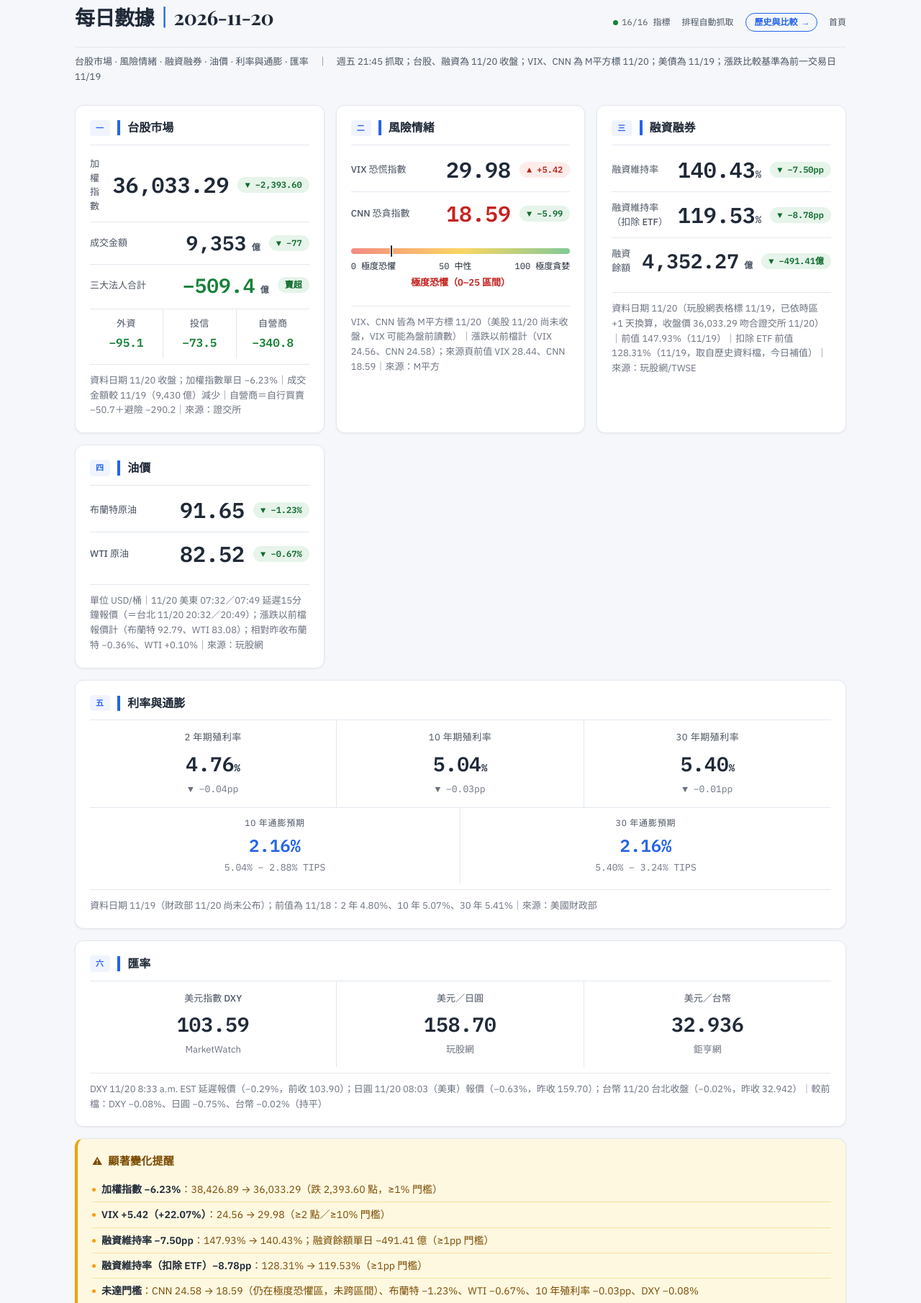
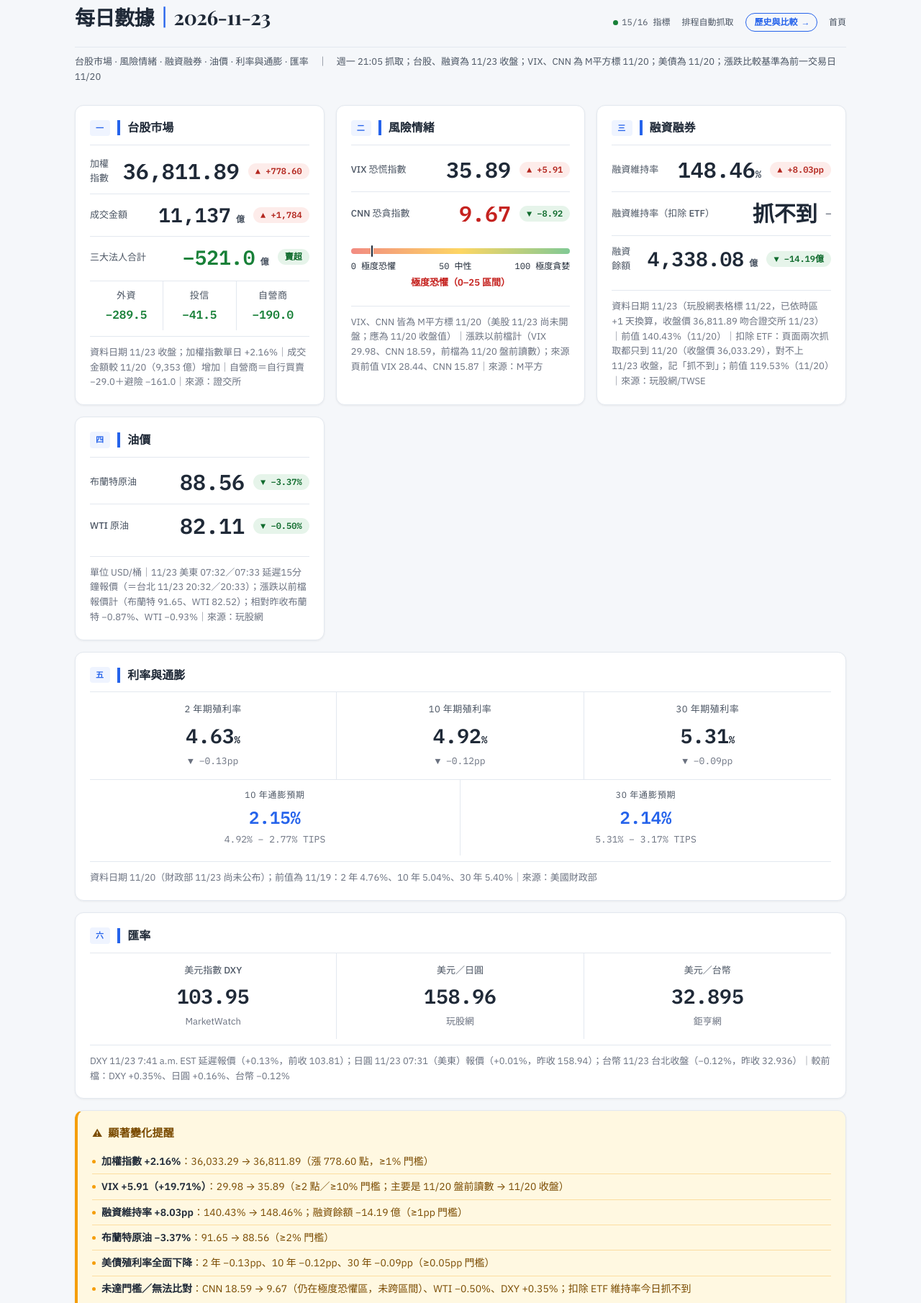
Before and after one commit to LiaoPeiTing/patty-daily-dashboard, a plain HTML site: page macro-dashboard.html in a window 1280 px wide. Shown: the part 29-1840 px from the top of the page at 72% size. Drawn offline with nearby package versions, Linux system fonts and the light colour scheme.

Commit message:
update: 2026-11-23 macro dashboard

```diff
--- a/data/history.csv
+++ b/data/history.csv
@@ -39,3 +39,4 @@
 2026-11-18,40194.91,10752,-641.5,-765.6,166.1,-42,24.56,24.61,156.24,136.69,5080.27,91.43,82.01,4.8,5.07,5.41,2.19,2.16,103.79,159.42,33
 2026-11-19,38426.89,9430,-432.3,-243.1,43.9,-233,24.56,24.58,147.93,128.31,4843.68,92.79,83.08,4.8,5.07,5.41,2.19,2.16,103.67,159.9,32.942
 2026-11-20,36033.29,9353,-509.4,-95.1,-73.5,-340.8,29.98,18.59,140.43,119.53,4352.27,91.65,82.52,4.76,5.04,5.4,2.16,2.16,103.59,158.7,32.936
+2026-11-23,36811.89,11137,-521,-289.5,-41.5,-190,35.89,9.67,148.46,,4338.08,88.56,82.11,4.63,4.92,5.31,2.15,2.14,103.95,158.96,32.895
--- a/data/history.json
+++ b/data/history.json
@@ -40,5 +40,6 @@
 {"date": "2026-11-17", "taiex": 40092.11, "turnover": 10129, "inst_total": -576.1, "foreign": -380.9, "trust": -38.2, "dealer": -157, "vix": 22.88, "cnn": 30.96, "margin_ratio": 153.74, "margin_balance": 5087.21, "brent": 92.82, "wti": 84.82, "y2": 4.83, "y10": 5.12, "y30": 5.46, "be10": 2.2, "be30": 2.16, "dxy": 103.59, "usdjpy": 159.29, "usdtwd": 32.85, "margin_ratio_ex_etf": 134.24, "tw_date": "2026-11-17", "tw_date_src": "verified"},
 {"date": "2026-11-19", "taiex": 40194.91, "turnover": 10752, "inst_total": -641.5, "foreign": -765.6, "trust": 166.1, "dealer": -42, "vix": 24.56, "cnn": 24.61, "margin_ratio": 156.24, "margin_balance": 5080.27, "brent": 91.43, "wti": 82.01, "y2": 4.8, "y10": 5.07, "y30": 5.41, "be10": 2.19, "be30": 2.16, "dxy": 103.79, "usdjpy": 159.42, "usdtwd": 33, "margin_ratio_ex_etf": 136.69, "tw_date": "2026-11-18", "tw_date_src": "verified"},
 {"date": "2026-11-19", "taiex": 38426.89, "turnover": 9430, "inst_total": -432.3, "foreign": -243.1, "trust": 43.9, "dealer": -233, "vix": 24.56, "cnn": 24.58, "margin_ratio": 147.93, "margin_balance": 4843.68, "brent": 92.79, "wti": 83.08, "y2": 4.8, "y10": 5.07, "y30": 5.41, "be10": 2.19, "be30": 2.16, "dxy": 103.67, "usdjpy": 159.9, "usdtwd": 32.942, "margin_ratio_ex_etf": 128.31, "tw_date": "2026-11-19", "tw_date_src": "verified"},
-{"date": "2026-11-20", "taiex": 36033.29, "turnover": 9353, "inst_total": -509.4, "foreign": -95.1, "trust": -73.5, "dealer": -340.8, "vix": 29.98, "cnn": 18.59, "margin_ratio": 140.43, "margin_balance": 4352.27, "brent": 91.65, "wti": 82.52, "y2": 4.76, "y10": 5.04, "y30": 5.4, "be10": 2.16, "be30": 2.16, "dxy": 103.59, "usdjpy": 158.7, "usdtwd": 32.936, "margin_ratio_ex_etf": 119.53, "tw_date": "2026-11-20", "tw_date_src": "verified"}
+{"date": "2026-11-20", "taiex": 36033.29, "turnover": 9353, "inst_total": -509.4, "foreign": -95.1, "trust": -73.5, "dealer": -340.8, "vix": 29.98, "cnn": 18.59, "margin_ratio": 140.43, "margin_balance": 4352.27, "brent": 91.65, "wti": 82.52, "y2": 4.76, "y10": 5.04, "y30": 5.4, "be10": 2.16, "be30": 2.16, "dxy": 103.59, "usdjpy": 158.7, "usdtwd": 32.936, "margin_ratio_ex_etf": 119.53, "tw_date": "2026-11-20", "tw_date_src": "verified"},
+{"date": "2026-11-23", "taiex": 36811.89, "turnover": 11137, "inst_total": -521, "foreign": -289.5, "trust": -41.5, "dealer": -190, "vix": 35.89, "cnn": 9.67, "margin_ratio": 148.46, "margin_balance": 4338.08, "brent": 88.56, "wti": 82.11, "y2": 4.63, "y10": 4.92, "y30": 5.31, "be10": 2.15, "be30": 2.14, "dxy": 103.95, "usdjpy": 158.96, "usdtwd": 32.895, "margin_ratio_ex_etf": null, "tw_date": "2026-11-23", "tw_date_src": "verified"}
 ]
--- a/macro-dashboard.html
+++ b/macro-dashboard.html
@@ -528,89 +528,89 @@ body {
 
 <div class="dashboard">
   <div class="header">
-    <h1>每日數據<span>｜</span>2026-11-20</h1>
+    <h1>每日數據<span>｜</span>2026-11-23</h1>
     <div class="header-meta">
-      <span><span class="status-dot"></span>16/16 指標</span>
+      <span><span class="status-dot"></span>15/16 指標</span>
       <span>排程自動抓取</span>
       <a href="history.html" style="color:var(--accent);font-weight:600;text-decoration:none;border:1px solid var(--accent);border-radius:999px;padding:3px 12px">歷史與比較 →</a>
       <a href="index.html" style="color:var(--text-sub);text-decoration:none">首頁</a>
     </div>
   </div>
-  <p class="subtitle">台股市場 · 風險情緒 · 融資融券 · 油價 · 利率與通膨 · 匯率　｜　週五 21:45 抓取；台股、融資為 11/20 收盤；VIX、CNN 為 M平方標 11/20；美債為 11/19；漲跌比較基準為前一交易日 11/19</p>
+  <p class="subtitle">台股市場 · 風險情緒 · 融資融券 · 油價 · 利率與通膨 · 匯率　｜　週一 21:05 抓取；台股、融資為 11/23 收盤；VIX、CNN 為 M平方標 11/20；美債為 11/20；漲跌比較基準為前一交易日 11/20</p>
 
   <div class="grid">
 
     <div class="card">
       <div class="card-header"><span class="section-tag">一</span><span class="card-title">台股市場</span></div>
       <div class="card-body">
-        <div class="indicator"><span class="ind-label">加權指數</span><span class="ind-value large">36,033.29</span><span class="ind-change down">▼ −2,393.60</span></div>
-        <div class="indicator"><span class="ind-label">成交金額</span><span class="ind-value">9,353<span style="font-size:12px;color:var(--text-sub)"> 億</span></span><span class="ind-change down">▼ −77</span></div>
-        <div class="indicator"><span class="ind-label">三大法人合計</span><span class="ind-value" style="color:var(--down)">−509.4<span style="font-size:12px;color:var(--text-sub)"> 億</span></span><span class="ind-change down">賣超</span></div>
+        <div class="indicator"><span class="ind-label">加權指數</span><span class="ind-value large">36,811.89</span><span class="ind-change up">▲ +778.60</span></div>
+        <div class="indicator"><span class="ind-label">成交金額</span><span class="ind-value">11,137<span style="font-size:12px;color:var(--text-sub)"> 億</span></span><span class="ind-change up">▲ +1,784</span></div>
+        <div class="indicator"><span class="ind-label">三大法人合計</span><span class="ind-value" style="color:var(--down)">−521.0<span style="font-size:12px;color:var(--text-sub)"> 億</span></span><span class="ind-change down">賣超</span></div>
       </div>
       <div class="inst-breakdown">
-        <div class="inst-item"><div class="inst-name">外資</div><div class="inst-val neg">−95.1</div></div>
-        <div class="inst-item"><div class="inst-name">投信</div><div class="inst-val neg">−73.5</div></div>
-        <div class="inst-item"><div class="inst-name">自營商</div><div class="inst-val neg">−340.8</div></div>
+        <div class="inst-item"><div class="inst-name">外資</div><div class="inst-val neg">−289.5</div></div>
+        <div class="inst-item"><div class="inst-name">投信</div><div class="inst-val neg">−41.5</div></div>
+        <div class="inst-item"><div class="inst-name">自營商</div><div class="inst-val neg">−190.0</div></div>
       </div>
-      <div class="margin-note">資料日期 11/20 收盤；加權指數單日 −6.23%｜成交金額較 11/19（9,430 億）減少｜自營商＝自行買賣 −50.7＋避險 −290.2｜來源：證交所</div>
+      <div class="margin-note">資料日期 11/23 收盤；加權指數單日 +2.16%｜成交金額較 11/20（9,353 億）增加｜自營商＝自行買賣 −29.0＋避險 −161.0｜來源：證交所</div>
     </div>
 
     <div class="card">
       <div class="card-header"><span class="section-tag">二</span><span class="card-title">風險情緒</span></div>
       <div class="card-body">
-        <div class="indicator"><span class="ind-label">VIX 恐慌指數</span><span class="ind-value large">29.98</span><span class="ind-change up">▲ +5.42</span></div>
-        <div class="indicator" style="border-top: 1px solid var(--border);"><span class="ind-label">CNN 恐貪指數</span><span class="ind-value large" style="color:var(--fear)">18.59</span><span class="ind-change down">▼ −5.99</span></div>
+        <div class="indicator"><span class="ind-label">VIX 恐慌指數</span><span class="ind-value large">35.89</span><span class="ind-change up">▲ +5.91</span></div>
+        <div class="indicator" style="border-top: 1px solid var(--border);"><span class="ind-label">CNN 恐貪指數</span><span class="ind-value large" style="color:var(--fear)">9.67</span><span class="ind-change down">▼ −8.92</span></div>
       </div>
       <div class="gauge-container">
-        <div class="gauge-bar"><div class="gauge-marker" style="left: 18.59%"></div></div>
+        <div class="gauge-bar"><div class="gauge-marker" style="left: 9.67%"></div></div>
         <div class="gauge-labels"><span>0 極度恐懼</span><span>50 中性</span><span>100 極度貪婪</span></div>
         <div class="gauge-zone" style="color:var(--fear)">極度恐懼（0–25 區間）</div>
       </div>
-      <div class="margin-note">VIX、CNN 皆為 M平方標 11/20（美股 11/20 尚未收盤，VIX 可能為盤前讀數）｜漲跌以前檔計（VIX 24.56、CNN 24.58）；來源頁前值 VIX 28.44、CNN 18.59｜來源：M平方</div>
+      <div class="margin-note">VIX、CNN 皆為 M平方標 11/20（美股 11/23 尚未開盤；應為 11/20 收盤值）｜漲跌以前檔計（VIX 29.98、CNN 18.59，前檔為 11/20 盤前讀數）；來源頁前值 VIX 28.44、CNN 15.87｜來源：M平方</div>
     </div>
 
     <div class="card">
       <div class="card-header"><span class="section-tag">三</span><span class="card-title">融資融券</span></div>
       <div class="card-body">
-        <div class="indicator"><span class="ind-label">融資維持率</span><span class="ind-value large">140.43<span style="font-size:14px">%</span></span><span class="ind-change down">▼ −7.50pp</span></div>
+        <div class="indicator"><span class="ind-label">融資維持率</span><span class="ind-value large">148.46<span style="font-size:14px">%</span></span><span class="ind-change up">▲ +8.03pp</span></div>
         <!-- 扣除 ETF 這一列：抓不到時，數值改顯示「抓不到」（不帶 %），漲跌膠囊改成 <span class="ind-change flat">—</span>；規則見 SOP 3-4 -->
-        <div class="indicator"><span class="ind-label">融資維持率（扣除 ETF）</span><span class="ind-value large">119.53<span style="font-size:14px">%</span></span><span class="ind-change down">▼ −8.78pp</span></div>
-        <div class="indicator"><span class="ind-label">融資餘額</span><span class="ind-value">4,352.27<span style="font-size:12px;color:var(--text-sub)"> 億</span></span><span class="ind-change down">▼ −491.41億</span></div>
+        <div class="indicator"><span class="ind-label">融資維持率（扣除 ETF）</span><span class="ind-value large">抓不到</span><span class="ind-change flat">—</span></div>
+        <div class="indicator"><span class="ind-label">融資餘額</span><span class="ind-value">4,338.08<span style="font-size:12px;color:var(--text-sub)"> 億</span></span><span class="ind-change down">▼ −14.19億</span></div>
       </div>
-      <div class="margin-note">資料日期 11/20（玩股網表格標 11/19，已依時區 +1 天換算，收盤價 36,033.29 吻合證交所 11/20）｜前值 147.93%（11/19）｜扣除 ETF 前值 128.31%（11/19，取自歷史資料檔，今日補值）｜來源：玩股網/TWSE</div>
+      <div class="margin-note">資料日期 11/23（玩股網表格標 11/22，已依時區 +1 天換算，收盤價 36,811.89 吻合證交所 11/23）｜前值 140.43%（11/20）｜扣除 ETF：頁面兩次抓取都只到 11/20（收盤價 36,033.29），對不上 11/23 收盤，記「抓不到」；前值 119.53%（11/20）｜來源：玩股網/TWSE</div>
     </div>
 
     <div class="card">
       <div class="card-header"><span class="section-tag">四</span><span class="card-title">油價</span></div>
       <div class="card-body">
-        <div class="indicator"><span class="ind-label">布蘭特原油</span><span class="ind-value large">91.65</span><span class="ind-change down">▼ −1.23%</span></div>
-        <div class="indicator"><span class="ind-label">WTI 原油</span><span class="ind-value large">82.52</span><span class="ind-change down">▼ −0.67%</span></div>
+        <div class="indicator"><span class="ind-label">布蘭特原油</span><span class="ind-value large">88.56</span><span class="ind-change down">▼ −3.37%</span></div>
+        <div class="indicator"><span class="ind-label">WTI 原油</span><span class="ind-value large">82.11</span><span class="ind-change down">▼ −0.50%</span></div>
       </div>
-      <div class="margin-note">單位 USD/桶｜11/20 美東 07:32／07:49 延遲15分鐘報價（＝台北 11/20 20:32／20:49）；漲跌以前檔報價計（布蘭特 92.79、WTI 83.08）；相對昨收布蘭特 −0.36%、WTI +0.10%｜來源：玩股網</div>
+      <div class="margin-note">單位 USD/桶｜11/23 美東 07:32／07:33 延遲15分鐘報價（＝台北 11/23 20:32／20:33）；漲跌以前檔報價計（布蘭特 91.65、WTI 82.52）；相對昨收布蘭特 −0.87%、WTI −0.93%｜來源：玩股網</div>
     </div>
 
     <div class="card full">
       <div class="card-header"><span class="section-tag">五</span><span class="card-title">利率與通膨</span></div>
       <div class="rate-row">
-        <div class="rate-cell"><div class="rate-label">2 年期殖利率</div><div class="rate-value">4.76<span style="font-size:14px">%</span></div><div class="rate-sub">▼ −0.04pp</div></div>
-        <div class="rate-cell"><div class="rate-label">10 年期殖利率</div><div class="rate-value">5.04<span style="font-size:14px">%</span></div><div class="rate-sub">▼ −0.03pp</div></div>
-        <div class="rate-cell"><div class="rate-label">30 年期殖利率</div><div class="rate-value">5.40<span style="font-size:14px">%</span></div><div class="rate-sub">▼ −0.01pp</div></div>
+        <div class="rate-cell"><div class="rate-label">2 年期殖利率</div><div class="rate-value">4.63<span style="font-size:14px">%</span></div><div class="rate-sub">▼ −0.13pp</div></div>
+        <div class="rate-cell"><div class="rate-label">10 年期殖利率</div><div class="rate-value">4.92<span style="font-size:14px">%</span></div><div class="rate-sub">▼ −0.12pp</div></div>
+        <div class="rate-cell"><div class="rate-label">30 年期殖利率</div><div class="rate-value">5.31<span style="font-size:14px">%</span></div><div class="rate-sub">▼ −0.09pp</div></div>
       </div>
       <div class="inflation-row">
-        <div class="inflation-cell"><div class="inflation-label">10 年通膨預期</div><div class="inflation-value">2.16%</div><div class="inflation-formula">5.04% − 2.88% TIPS</div></div>
-        <div class="inflation-cell"><div class="inflation-label">30 年通膨預期</div><div class="inflation-value">2.16%</div><div class="inflation-formula">5.40% − 3.24% TIPS</div></div>
+        <div class="inflation-cell"><div class="inflation-label">10 年通膨預期</div><div class="inflation-value">2.15%</div><div class="inflation-formula">4.92% − 2.77% TIPS</div></div>
+        <div class="inflation-cell"><div class="inflation-label">30 年通膨預期</div><div class="inflation-value">2.14%</div><div class="inflation-formula">5.31% − 3.17% TIPS</div></div>
       </div>
-      <div class="margin-note">資料日期 11/19（財政部 11/20 尚未公布）；前值為 11/18：2 年 4.80%、10 年 5.07%、30 年 5.41%｜來源：美國財政部</div>
+      <div class="margin-note">資料日期 11/20（財政部 11/23 尚未公布）；前值為 11/19：2 年 4.76%、10 年 5.04%、30 年 5.40%｜來源：美國財政部</div>
     </div>
 
     <div class="card full">
       <div class="card-header"><span class="section-tag">六</span><span class="card-title">匯率</span></div>
       <div class="fx-row">
-        <div class="fx-cell"><div class="fx-label">美元指數 DXY</div><div class="fx-value">103.59</div><div class="fx-source">MarketWatch</div></div>
-        <div class="fx-cell"><div class="fx-label">美元／日圓</div><div class="fx-value">158.70</div><div class="fx-source">玩股網</div></div>
-        <div class="fx-cell"><div class="fx-label">美元／台幣</div><div class="fx-value">32.936</div><div class="fx-source">鉅亨網</div></div>
+        <div class="fx-cell"><div class="fx-label">美元指數 DXY</div><div class="fx-value">103.95</div><div class="fx-source">MarketWatch</div></div>
+        <div class="fx-cell"><div class="fx-label">美元／日圓</div><div class="fx-value">158.96</div><div class="fx-source">玩股網</div></div>
+        <div class="fx-cell"><div class="fx-label">美元／台幣</div><div class="fx-value">32.895</div><div class="fx-source">鉅亨網</div></div>
       </div>
-      <div class="margin-note">DXY 11/20 8:33 a.m. EST 延遲報價（−0.29%，前收 103.90）；日圓 11/20 08:03（美東）報價（−0.63%，昨收 159.70）；台幣 11/20 台北收盤（−0.02%，昨收 32.942）｜較前檔：DXY −0.08%、日圓 −0.75%、台幣 −0.02%（持平）</div>
+      <div class="margin-note">DXY 11/23 7:41 a.m. EST 延遲報價（+0.13%，前收 103.81）；日圓 11/23 07:31（美東）報價（+0.01%，昨收 158.94）；台幣 11/23 台北收盤（−0.12%，昨收 32.936）｜較前檔：DXY +0.35%、日圓 +0.16%、台幣 −0.12%</div>
     </div>
 
   </div>
@@ -618,11 +618,12 @@ body {
   <div class="alert-section">
     <div class="alert-header"><span class="alert-icon">⚠</span><span class="alert-title">顯著變化提醒</span></div>
     <div class="alert-body">
-      <div class="alert-item"><span class="alert-bullet"></span><span><strong style="color:var(--text-main)">加權指數 −6.23%</strong>：38,426.89 → 36,033.29（跌 2,393.60 點，≥1% 門檻）</span></div>
-      <div class="alert-item"><span class="alert-bullet"></span><span><strong style="color:var(--text-main)">VIX +5.42（+22.07%）</strong>：24.56 → 29.98（≥2 點／≥10% 門檻）</span></div>
-      <div class="alert-item"><span class="alert-bullet"></span><span><strong style="color:var(--text-main)">融資維持率 −7.50pp</strong>：147.93% → 140.43%；融資餘額單日 −491.41 億（≥1pp 門檻）</span></div>
-      <div class="alert-item"><span class="alert-bullet"></span><span><strong style="color:var(--text-main)">融資維持率（扣除 ETF）−8.78pp</strong>：128.31% → 119.53%（≥1pp 門檻）</span></div>
-      <div class="alert-item"><span class="alert-bullet"></span><span><strong style="color:var(--text-main)">未達門檻</strong>：CNN 24.58 → 18.59（仍在極度恐懼區，未跨區間）、布蘭特 −1.23%、WTI −0.67%、10 年殖利率 −0.03pp、DXY −0.08%</span></div>
+      <div class="alert-item"><span class="alert-bullet"></span><span><strong style="color:var(--text-main)">加權指數 +2.16%</strong>：36,033.29 → 36,811.89（漲 778.60 點，≥1% 門檻）</span></div>
+      <div class="alert-item"><span class="alert-bullet"></span><span><strong style="color:var(--text-main)">VIX +5.91（+19.71%）</strong>：29.98 → 35.89（≥2 點／≥10% 門檻；主要是 11/20 盤前讀數 → 11/20 收盤）</span></div>
+      <div class="alert-item"><span class="alert-bullet"></span><span><strong style="color:var(--text-main)">融資維持率 +8.03pp</strong>：140.43% → 148.46%；融資餘額 −14.19 億（≥1pp 門檻）</span></div>
+      <div class="alert-item"><span class="alert-bullet"></span><span><strong style="color:var(--text-main)">布蘭特原油 −3.37%</strong>：91.65 → 88.56（≥2% 門檻）</span></div>
+      <div class="alert-item"><span class="alert-bullet"></span><span><strong style="color:var(--text-main)">美債殖利率全面下降</strong>：2 年 −0.13pp、10 年 −0.12pp、30 年 −0.09pp（≥0.05pp 門檻）</span></div>
+      <div class="alert-item"><span class="alert-bullet"></span><span><strong style="color:var(--text-main)">未達門檻／無法比對</strong>：CNN 18.59 → 9.67（仍在極度恐懼區，未跨區間）、WTI −0.50%、DXY +0.35%；扣除 ETF 維持率今日抓不到</span></div>
     </div>
   </div>
 
```
